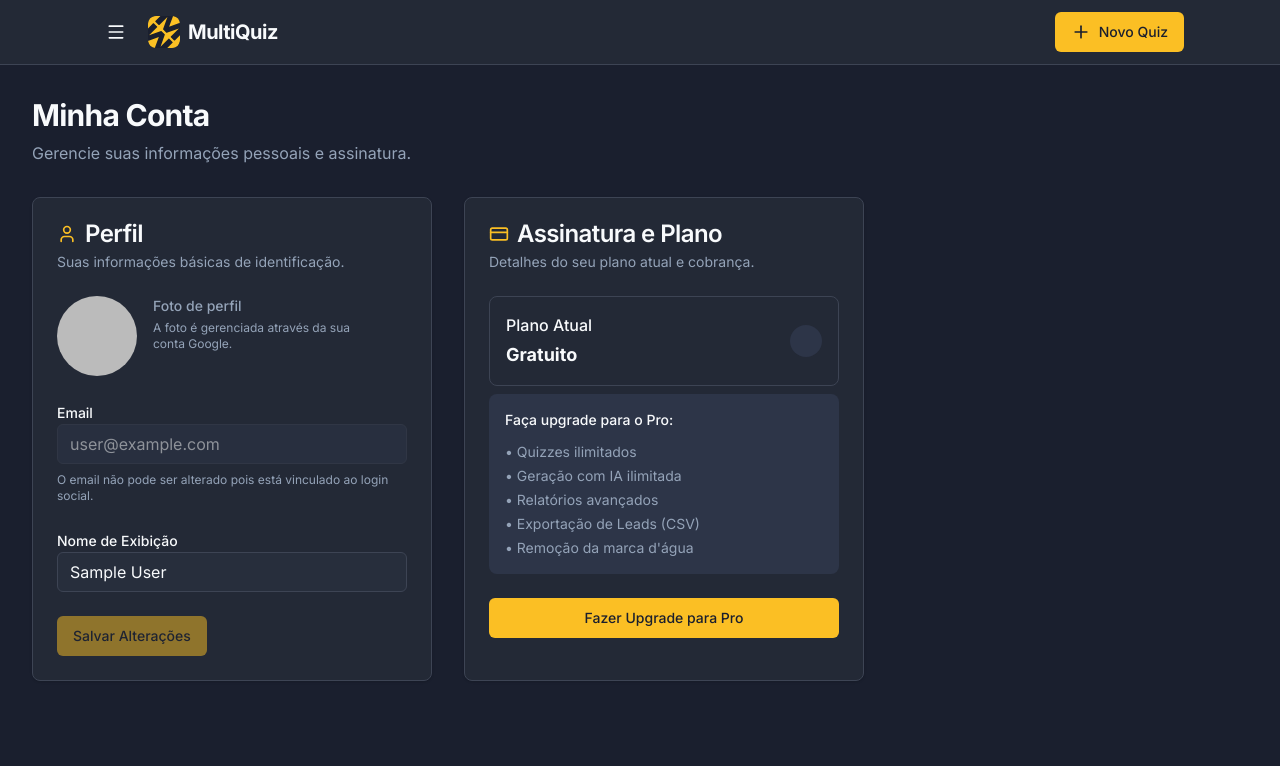
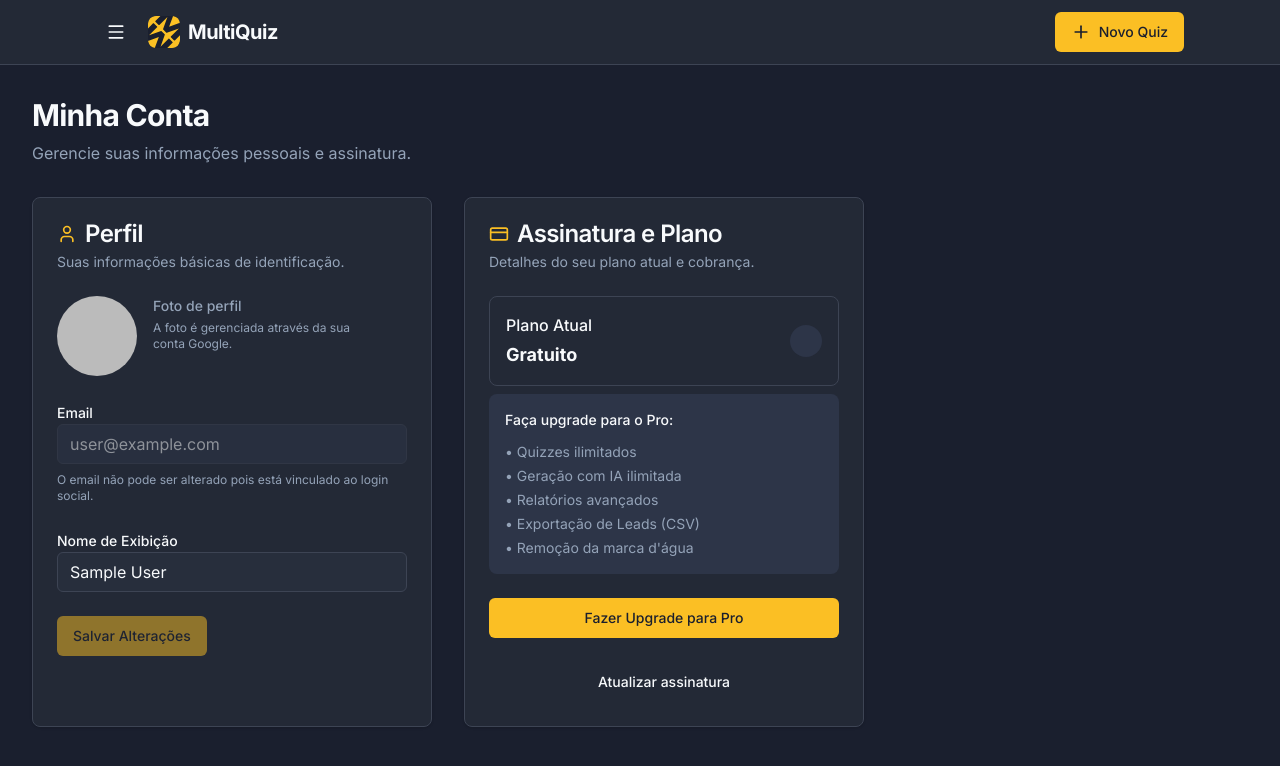
Before and after one commit to brunoferraric1/multiquiz-v02, a Next.js app: page /dashboard/account in a window 1280 px wide. Shown: the top 766 px of the page. Built offline with nearby package versions, Linux system fonts and the light colour scheme; no server answers; the database is empty; sample sign-in values are in the browser's storage.

Commit message:
feat: implement subscription sync functionality in account page with error handling and loading state management

```diff
--- a/app/dashboard/account/page.tsx
+++ b/app/dashboard/account/page.tsx
@@ -19,6 +19,7 @@ export default function AccountPage() {
 
     const [isLoading, setIsLoading] = useState(false);
     const [isUpdatingProfile, setIsUpdatingProfile] = useState(false);
+    const [isSyncingSubscription, setIsSyncingSubscription] = useState(false);
     const [name, setName] = useState('');
 
     useEffect(() => {
@@ -65,6 +66,39 @@ export default function AccountPage() {
             toast.error('Ocorreu um erro. Tente novamente.');
         } finally {
             setIsLoading(false);
+        }
+    };
+
+    const handleSyncSubscription = async () => {
+        if (!user) return;
+
+        try {
+            setIsSyncingSubscription(true);
+            const response = await fetch('/api/stripe/sync', {
+                method: 'POST',
+                headers: { 'Content-Type': 'application/json' },
+                body: JSON.stringify({ userId: user.uid }),
+            });
+
+            if (!response.ok) {
+                const errorText = await response.text();
+                let errorPayload: unknown = errorText;
+                try {
+                    errorPayload = errorText ? JSON.parse(errorText) : errorText;
+                } catch (parseError) {
+                    console.error('Failed to parse sync error payload', parseError);
+                }
+                console.error('Failed to sync subscription', errorPayload);
+                toast.error('Não conseguimos atualizar sua assinatura.');
+                return;
+            }
+
+            toast.success('Assinatura atualizada com sucesso!');
+        } catch (error) {
+            console.error('Subscription sync error:', error);
+            toast.error('Erro ao atualizar assinatura. Tente novamente.');
+        } finally {
+            setIsSyncingSubscription(false);
         }
     };
 
@@ -220,6 +254,22 @@ export default function AccountPage() {
                             )}
                         </Button>
 
+                        <Button
+                            className="w-full"
+                            variant="ghost"
+                            onClick={handleSyncSubscription}
+                            disabled={!isSubscriptionReady || isSyncingSubscription}
+                        >
+                            {isSyncingSubscription ? (
+                                <>
+                                    <Loader2 className="mr-2 h-4 w-4 animate-spin" />
+                                    Atualizando...
+                                </>
+                            ) : (
+                                'Atualizar assinatura'
+                            )}
+                        </Button>
+
                         {isProUser && (
                             <p className="text-xs text-center text-muted-foreground">
                                 Gerencie formas de pagamento e faturas através do portal seguro da Stripe.
--- a/app/dashboard/page.tsx
+++ b/app/dashboard/page.tsx
@@ -105,7 +105,14 @@ function DashboardContent() {
         });
 
         if (!response.ok) {
-          console.error('Failed to sync subscription', await response.json());
+          const errorText = await response.text();
+          let errorPayload: unknown = errorText;
+          try {
+            errorPayload = errorText ? JSON.parse(errorText) : errorText;
+          } catch (parseError) {
+            console.error('Failed to parse sync error payload', parseError);
+          }
+          console.error('Failed to sync subscription', errorPayload);
           toast.error('Pagamento confirmado, mas não conseguimos atualizar seu plano.');
           return;
         }
@@ -122,6 +129,13 @@ function DashboardContent() {
     if (checkoutStatus === 'success' && !hasProcessedCheckout.current) {
       hasProcessedCheckout.current = true;
       syncCheckout();
+      return;
+    }
+
+    if (checkoutStatus === 'canceled' && !hasProcessedCheckout.current) {
+      hasProcessedCheckout.current = true;
+      toast.info('Checkout cancelado. Você pode tentar novamente quando quiser.');
+      clearUpgradeParams();
       return;
     }
 
```
